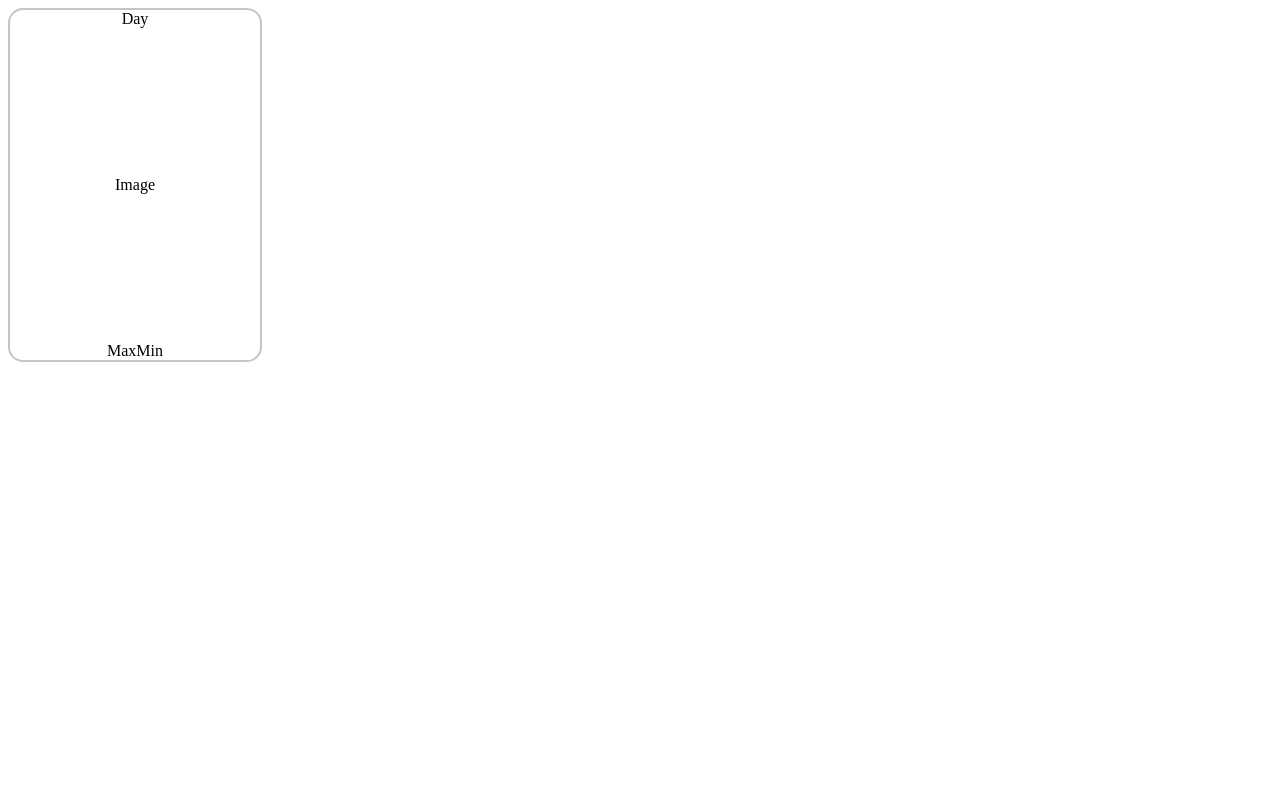
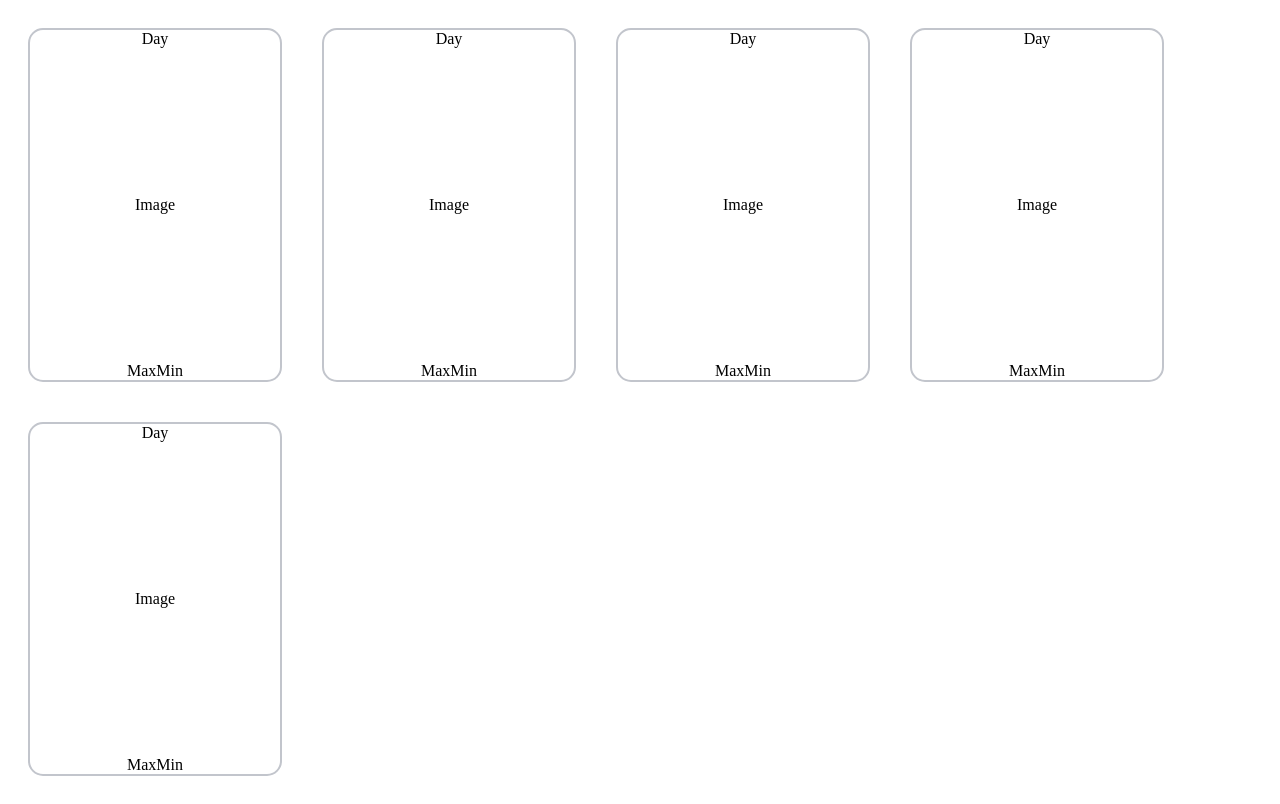
Before and after one commit to fionaphillips/weather-forecast, a React app: page / in a window 1280 px wide. Built offline with nearby package versions, Linux system fonts and the light colour scheme.

Commit message:
Add next five days to tiles

```diff
--- a/src/App.js
+++ b/src/App.js
@@ -1,11 +1,11 @@
 import React from 'react';
 import { hot } from 'react-hot-loader/root';
 
-import Tile from 'Common';
+import WeatherForecast from 'Pages';
 
 const App = () => (
   <div>
-    <Tile />
+    <WeatherForecast />
   </div>
 );
 
--- /dev/null
+++ b/src/components/Pages/WeatherForecast/index.js
@@ -0,0 +1,18 @@
+import React from 'react';
+import Tile from 'Common';
+
+import StyledWeatherForecast from './styled';
+
+const WeatherForecast = () => {
+  return (
+    <StyledWeatherForecast>
+      <Tile />
+      <Tile />
+      <Tile />
+      <Tile />
+      <Tile />
+    </StyledWeatherForecast>
+  );
+};
+
+export default WeatherForecast;
--- /dev/null
+++ b/src/components/Pages/WeatherForecast/styled.js
@@ -0,0 +1,5 @@
+import styled from 'styled-components';
+
+const StyledWeatherForecast = styled.div``;
+
+export default StyledWeatherForecast;
--- /dev/null
+++ b/src/components/Pages/index.js
@@ -0,0 +1,3 @@
+import WeatherForecast from './WeatherForecast';
+
+export default WeatherForecast;
--- a/src/components/common/Tile/styled.js
+++ b/src/components/common/Tile/styled.js
@@ -4,10 +4,11 @@ const StyledTile = styled.div`
   align-items: center;
   border: solid #c2c5cc 2px;
   border-radius: 15px;
-  display: flex;
+  display: inline-flex;
   flex-direction: column;
   height: 350px;
   justify-content: space-between;
+  margin: 20px;
   width: 250px;
 
   .max,
--- a/webpack.common.js
+++ b/webpack.common.js
@@ -15,6 +15,9 @@ module.exports = {
     extensions: ['.js', '.jsx'],
     alias: {
       Common: path.resolve(__dirname, 'src/components/common'),
+      Pages: path.resolve(__dirname, 'src/components/Pages'),
+      Utilities: path.resolve(__dirname, 'src/Utilities'),
+      Constants: path.resolve(__dirname, 'src/components/constants'),
     },
   },
   module: {
```
Also changed, not shown: src/components/constants.js (added, +9 -0 lines), src/Utilities/next-five-days.js (added).
